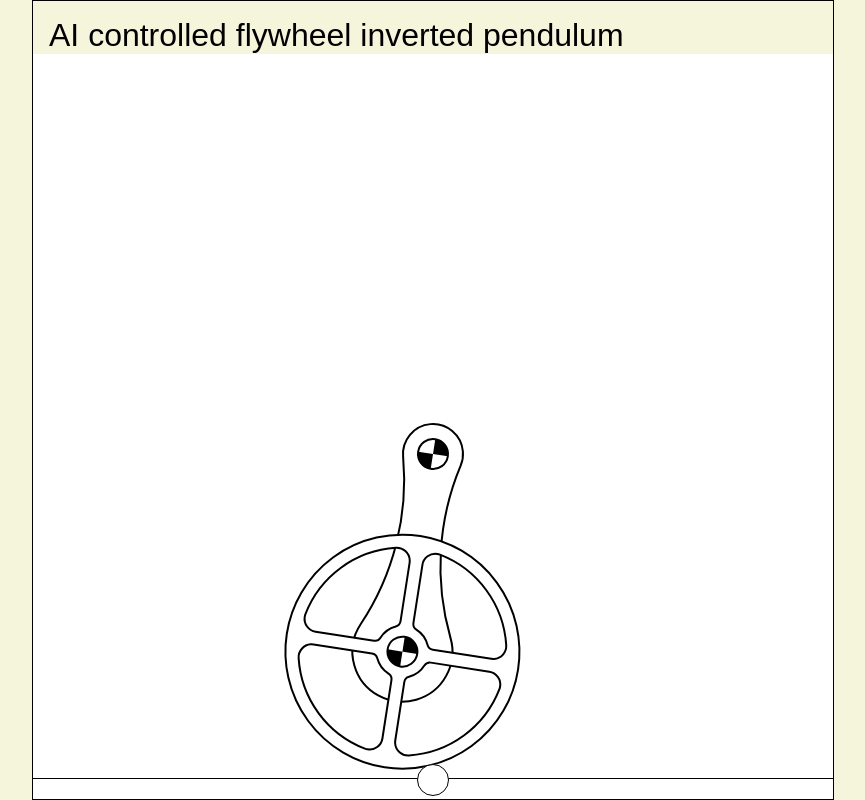
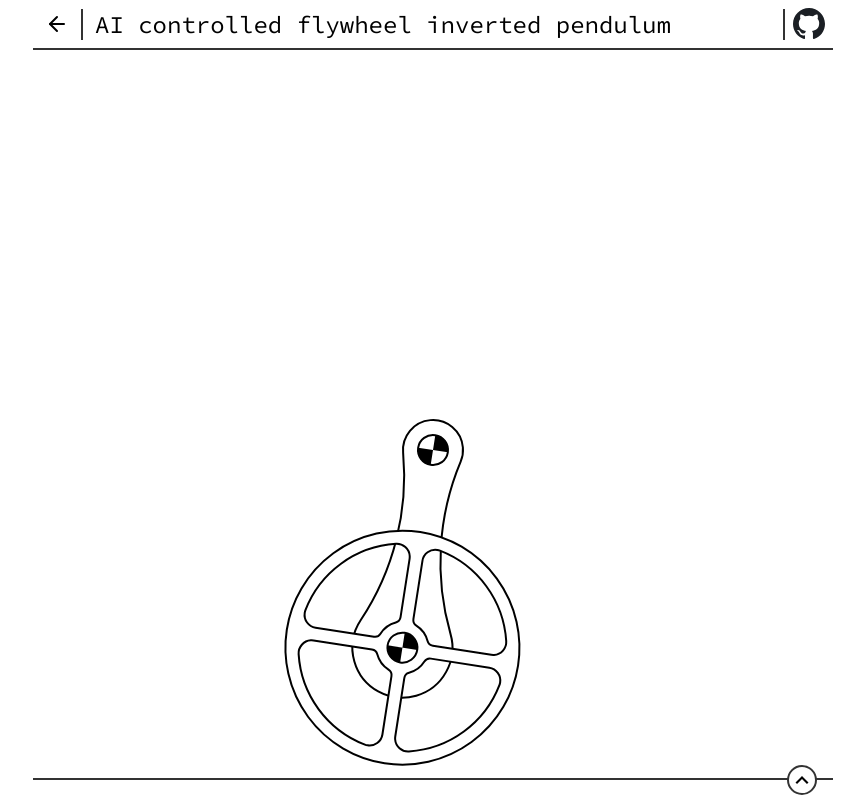
Before and after one commit to zjor/ai-fip, a website built with webpack: page fip-simulation-js/src/index.html in a window 1280 px wide. Shown: the whole page, without its empty margins (207-1072 px from the left). Built offline with nearby package versions, Linux system fonts and the light colour scheme; animation ran at ten frames a second; what onnxruntime-web would draw is missing.

Commit message:
basic design completed

```diff
--- a/fip-simulation-js/src/css/styles.css
+++ b/fip-simulation-js/src/css/styles.css
@@ -1,7 +1,7 @@
 html, body, div, p {
     margin: 0;
     padding: 0;
-    font-family: Arial, sans-serif;
+    font-family: 'Source Code Pro', sans-serif;
 }
 
 #app {
@@ -11,19 +11,42 @@ html, body, div, p {
     flex-direction: column;
     justify-content: center;
     align-items: center;
-    background-color: beige;
+    background-color: #fff;
 }
 
 .content {
-    border: black 1px solid;
+    /*border: black 1px solid;*/
     position: relative;
     overflow: hidden;
 }
 
 .header {
-    min-width: 325px;
-    font-size: 2em;
-    padding: 0.5em 0.5em 0;
+    display: flex;
+    flex-direction: row;
+    align-items: center;
+    border-bottom: #333 2px solid;
+}
+
+.header .nav {
+    width: 48px;
+    height: 48px;
+    display: flex;
+    justify-content: center;
+    align-items: center;
+}
+
+.header .nav a {
+    display: block;
+    width: 32px;
+    height: 32px;
+}
+
+.header .title {
+    flex-grow: 1;
+    font-size: 1.5em;
+    padding: 0 0.5em 0;
+    border-left: #333 2px solid;
+    border-right: #333 2px solid;
 }
 
 #canvas {
@@ -32,12 +55,14 @@ html, body, div, p {
 #drawer {
     position: absolute;
     width: 100%;
-    height: 400px; /* Half the height of the parent box */
-    border-top: black 1px solid;
-    background-color: rgba(255, 255, 255, 0.3); /* Semi-transparent background */
+    height: 400px;
+    border-top: #333333 2px solid;
+    background-color: rgba(255, 255, 255, 0.5);
     color: #333;
-    bottom: -380px; /* Start with just the handle visible */
+    bottom: -380px;
     transition: bottom 0.3s ease-in-out;
+    display: flex;
+    flex-direction: column;
 }
 
 #drawer.open {
@@ -48,23 +73,49 @@ html, body, div, p {
     width: 30px;
     height: 30px;
     background-color: #fff;
-    border: black 1px solid;
+    border: #333333 2px solid;
     border-radius: 50%;
-    margin: -15px auto 0;
+    box-sizing: border-box;
+    transform: translateY(-50%);
     cursor: pointer;
-    position: relative;
-    display: flex;
-    justify-content: center;
-    align-items: center;
     z-index: 10;
+    align-self: end;
+    margin-right: 1em;
 }
 
 #drawer-content {
-    padding: 10px;
     width: 100%;
-    height: calc(100% - 60px);
+    /*height: calc(100% - 60px);*/
+}
+
+.chart-container {
+    padding: 10px 5px 0px;
     display: grid;
     grid-template-columns: 1fr 1fr;
     grid-template-rows: 1fr 1fr;
-    gap: 5px;
+    row-gap: 20px;
+    column-gap: 10px;
 }
+
+.chart {
+    border: #999 2px solid;
+    padding: 4px;
+    position: relative;
+}
+
+.chart-title {
+    position: absolute;
+    top: 0;
+    left: 50px;
+    min-width: 3em;
+    text-align: center;
+    transform: translateY(-50%);
+    padding: 2px 8px 2px;
+    background-color: #fff;
+    border: #999999 2px solid;
+    border-radius: 8px;
+}
+
+.hidden {
+    display: none;
+}
--- a/fip-simulation-js/src/index.html
+++ b/fip-simulation-js/src/index.html
@@ -6,21 +6,55 @@
     <meta name="description" content="Flywheel Inverted Pendulum controlled by a neural network">
     <meta name="author" content="Sergey Royz">
     <title>AI | FIP</title>
+
+    <link rel="preconnect" href="https://fonts.googleapis.com">
+    <link rel="preconnect" href="https://fonts.gstatic.com" crossorigin>
+    <link href="https://fonts.googleapis.com/css2?family=Baloo+2:wght@400..800&family=Source+Code+Pro:ital,wght@0,200..900;1,200..900&display=swap" rel="stylesheet">
+
     <link rel="stylesheet" href="css/styles.css">
     <script type="module" src="../dist/bundle.js"></script>
 </head>
 <body>
 <div id="app">
     <div class="content">
-        <div class="header">AI controlled flywheel inverted pendulum</div>
+        <div class="header">
+            <div class="nav">
+                <img src="assets/back-arrow.svg"/>
+            </div>
+            <div class="title">AI controlled flywheel inverted pendulum</div>
+            <div class="nav">
+                <a href="https://github.com/zjor/ai-fip"><img src="assets/gh-logo.svg"/></a>
+            </div>
+        </div>
         <canvas id="canvas" width="800" height="800"></canvas>
         <div id="drawer">
-            <div id="drawer-handle"></div>
+            <div id="drawer-handle">
+                <svg id="arrow-up" width="100%" height="100%" viewBox="0 0 24 24" fit="" preserveAspectRatio="xMidYMid meet" focusable="false" sandboxuid="4">
+                    <path d="M16.59 15.705l1.41-1.41-6-6-6 6 1.41 1.41 4.59-4.58z" fill-rule="evenodd" sandboxuid="4"></path>
+                </svg>
+                <svg id="arrow-down" class="hidden" width="100%" height="100%" viewBox="0 0 24 24" fit="" preserveAspectRatio="xMidYMid meet" focusable="false" sandboxuid="4">
+                    <path d="M16.59 8.295L18 9.705l-6 6-6-6 1.41-1.41 4.59 4.58z" fill-rule="evenodd" sandboxuid="4"></path>
+                </svg>
+            </div>
             <div id="drawer-content">
-                <canvas id="chart-u"></canvas>
-                <canvas id="chart-theta"></canvas>
-                <canvas id="chart-omega"></canvas>
-                <canvas id="chart-phi-dot"></canvas>
+                <div class="chart-container">
+                    <div class="chart">
+                        <div class="chart-title">u</div>
+                        <canvas id="chart-u"></canvas>
+                    </div>
+                    <div class="chart">
+                        <div class="chart-title">Θ</div>
+                        <canvas id="chart-theta"></canvas>
+                    </div>
+                    <div class="chart">
+                        <div class="chart-title">ω</div>
+                        <canvas id="chart-omega"></canvas>
+                    </div>
+                    <div class="chart">
+                        <div class="chart-title">&#x03C6'</div>
+                        <canvas id="chart-phi-dot"></canvas>
+                    </div>
+                </div>
             </div>
         </div>
     </div>
--- a/fip-simulation-js/src/index.ts
+++ b/fip-simulation-js/src/index.ts
@@ -35,6 +35,8 @@ let state: State = {
     phiDot: 0
 }
 
+let control: number = 0.0
+
 const g = 9.81
 
 const m1 = 0.1
@@ -71,7 +73,8 @@ function derivativeWithFriction(state: number[], t: number, dt: number) {
 
 async function derivativeWithNNControl(state: number[], t: number, dt: number) {
     const [_th, _dth, _phi, _dphi] = state
-    const u = (await onnxModelRunner.forward(_th, _dth, _dphi)) + getDisturbance()
+    control = (await onnxModelRunner.forward(_th, _dth, _dphi))
+    const u = control + getDisturbance()
     const ddth = (u - (0.5 * m1 + m2) * l * g * sin(-_th)) / (m1 * l ** 2 / 3 + m2 * l ** 2 + J)
     const ddphi = u / J
     return [_dth, ddth, _dphi, ddphi]
@@ -124,17 +127,10 @@ async function render() {
         renderDisturbance()
     }
 
-    if (chartU) {
-        chartU.data.labels.push('')
-        chartU.data.datasets[0].data.push(state.theta)
-
-        if (chartU.data.labels.length > 512) {
-            chartU.data.labels.shift()
-            chartU.data.datasets[0].data.shift()
-        }
-
-        chartU.update('active')
-    }
+    chartU?.push(control)
+    chartTheta?.push(state.theta)
+    chartOmega?.push(state.thetaDot)
+    chartPhiDot?.push(state.phiDot)
 
     const now = Date.now()
     const dt = (now - t) / 1000
@@ -236,20 +232,49 @@ const onnxModelRunner = (() => {
     }
 })()
 
-let chartU: Chart | undefined
-let chartTheta: Chart | undefined
-let chartOmega: Chart | undefined
-let chartPhiDot: Chart | undefined
+let chartU: DynamicChart | undefined
+let chartTheta: DynamicChart | undefined
+let chartOmega: DynamicChart | undefined
+let chartPhiDot: DynamicChart | undefined
 
 function initUI() {
     const drawer = document.getElementById('drawer');
     const handle = document.getElementById('drawer-handle');
-    handle.addEventListener('click', () => drawer.classList.toggle('open'));
+    const arrowUp = document.getElementById('arrow-up')
+    const arrowDown = document.getElementById('arrow-down')
+    handle.addEventListener('click', () => {
+        drawer.classList.toggle('open')
+        arrowUp.classList.toggle('hidden')
+        arrowDown.classList.toggle('hidden')
+    });
 
-    chartU = buildChart('chart-u')
-    chartTheta = buildChart('chart-theta')
-    chartOmega = buildChart('chart-omega')
-    chartPhiDot = buildChart('chart-phi-dot')
+    chartU = NewDynamicChart('chart-u')
+    chartTheta = NewDynamicChart('chart-theta')
+    chartOmega = NewDynamicChart('chart-omega')
+    chartPhiDot = NewDynamicChart('chart-phi-dot')
+}
+
+interface DynamicChart {
+    push(value: number): void
+}
+
+function NewDynamicChart(canvasId: string): DynamicChart {
+    const maxDataPoints = 512
+    const chart = buildChart(canvasId)
+
+    return {
+        push(value: number) {
+            chart.data.labels.push('')
+            chart.data.datasets[0].data.push(value)
+
+            if (chart.data.labels.length > maxDataPoints) {
+                chart.data.labels.shift()
+                chart.data.datasets[0].data.shift()
+            }
+
+            chart.update('active')
+        }
+    }
 }
 
 function buildChart(canvasId: string): Chart {
--- a/fip-simulation-js/webpack.config.js
+++ b/fip-simulation-js/webpack.config.js
@@ -26,6 +26,7 @@ module.exports = {
             patterns: [
                 {from: 'src/css', to: 'css'},
                 {from: 'src/model', to: 'model'},
+                {from: 'src/assets', to: 'assets'},
             ],
         }),
     ],
```
Also changed, not shown: fip-simulation-js/src/assets/back-arrow.svg (added), fip-simulation-js/src/assets/gh-logo.svg (added).
